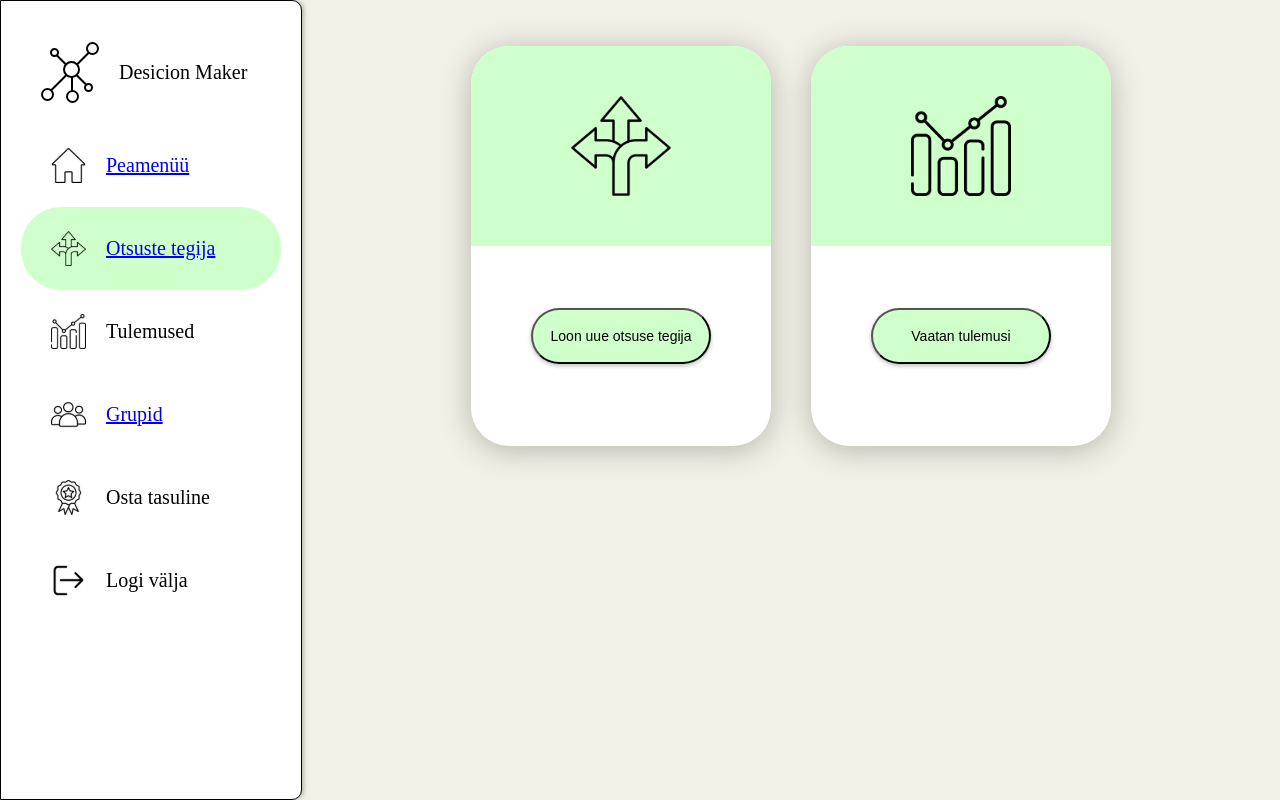
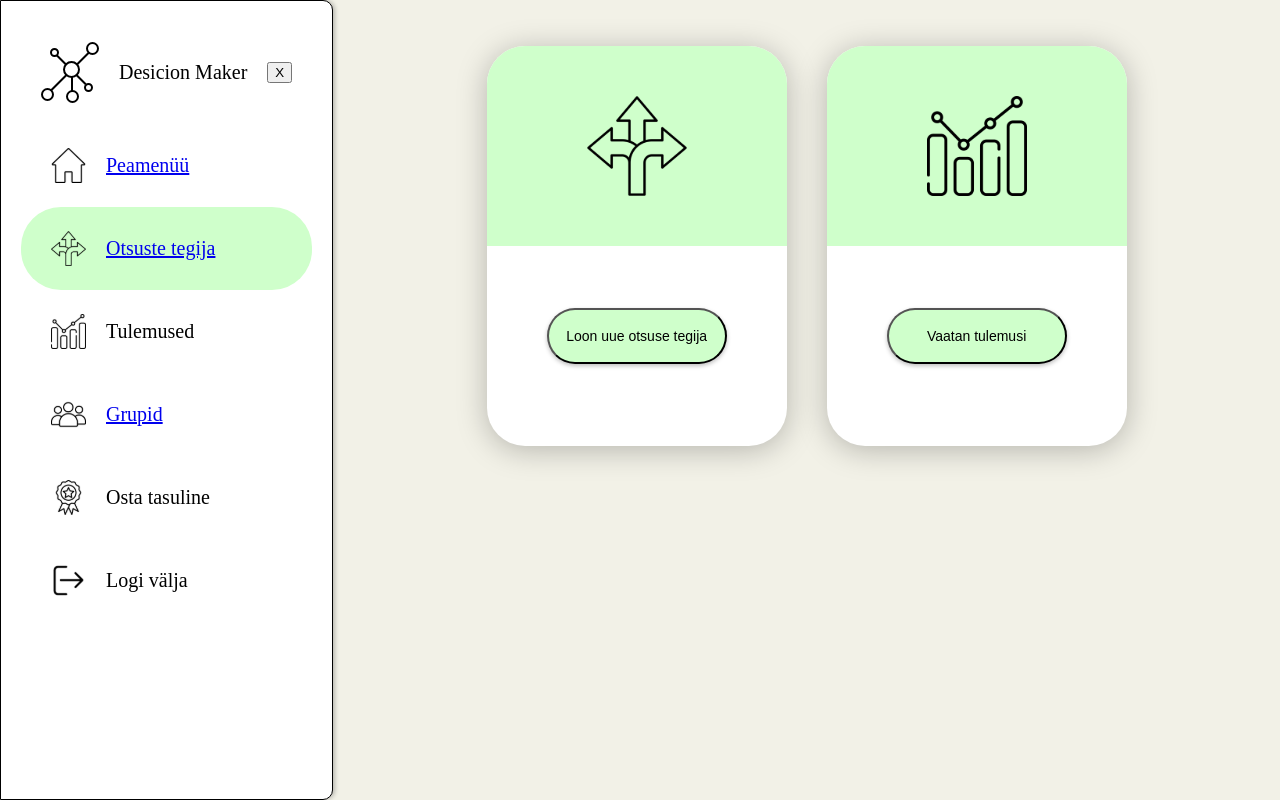
Before and after one commit to Elikala/DecisionMaker, a SvelteKit app in the folder my-app/: page /otsuse-tegija in a window 1280 px wide. Built offline with nearby package versions, Linux system fonts and the light colour scheme.

Commit message:
Uuesti
Uuesti

```diff
--- a/my-app/src/routes/otsuse-tegija/SideMenu.svelte
+++ b/my-app/src/routes/otsuse-tegija/SideMenu.svelte
@@ -6,21 +6,28 @@
     import groupsIcon from '$lib/images/groups.svg';
     import premiumIcon from '$lib/images/premium.svg';
     import logoutIcon from '$lib/images/logout.svg';
+
+    let isOpen = true;
+
+
 </script>
 
 <style>
     .container{
-        display: flex;
+        display: none;
         flex-direction: column;
         background: #ffffff;
         width: max-content;
+
 
         border: 1px solid black;
         box-shadow: 2px 0px 4px rgba(0, 0, 0, 0.24);
         border-radius: 0px 10px 10px 0px;
 
+
         padding: 20px;
     }
+
 
     .logo {
         display: flex;
@@ -29,6 +36,10 @@
         height: max-content;
         min-width: 200px;
         align-items: center;
+    }
+
+    .container.open{
+        display: flex;
     }
 
     .menu-item {
@@ -61,12 +72,13 @@
     }
 </style>
 
-<div class="container">
+<div class="container" class:open={isOpen}>
     <div class="logo">
         <img src={logo} alt="logo"/>
         <p>Desicion Maker</p>
+        <button on:click={() => (isOpen = false)}>X</button>
     </div>
-        <div class="menu-item">
+    <div class="menu-item">
         <img src={homeIcon} alt="Home icon" width="35px" height="35px"/>
         <p><a href="/">Peamenüü</a></p>
     </div>
```
